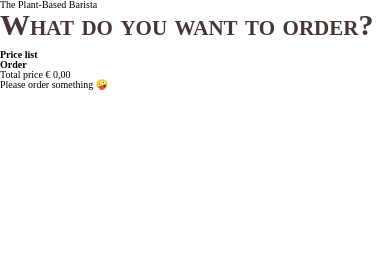
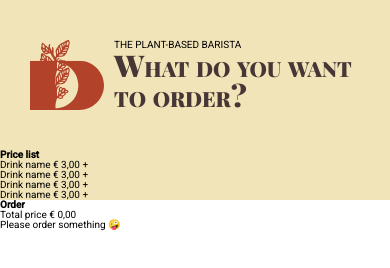
Before and after one commit to johanneshermans/barista_oef, a website built with webpack: page src/index.html in a window 390 px wide. Built offline with nearby package versions, Linux system fonts and the light colour scheme; some packages are replaced by stand-ins of ours.

Commit message:
header gestyld mobile

```diff
--- a/src/css/header.css
+++ b/src/css/header.css
@@ -1,7 +1,17 @@
+header {
+  background-color: var(--backgroundColor);
+  padding: 3em;
+}
+
 h1 {
   font-size: 3rem;
   margin-bottom: 1rem;
+  font-family: 'Playfair Display', serif;
   color: var(--textColor);
   font-variant-caps: small-caps;
   position: relative;
 }
+
+.h2-like {
+  text-transform: uppercase;
+}
--- /dev/null
+++ b/src/css/prices.css
@@ -0,0 +1,3 @@
+.prices {
+  background-color: var(--backgroundColor);
+}
--- a/src/css/vars.css
+++ b/src/css/vars.css
@@ -1,5 +1,5 @@
 :root {
-  --backgroundColor: #eaeae9;
+  --backgroundColor: #f1e4b8;
   --textColor: #463636;
   --anotherColor: #bada55;
   --margin: 2rem;
--- a/src/index.html
+++ b/src/index.html
@@ -5,12 +5,14 @@
   <meta charset="UTF-8">
   <meta name="viewport" content="width=device-width, initial-scale=1.0">
   <link href="https://fonts.googleapis.com/css?family=Roboto:400,500&display=swap" rel="stylesheet">
+  <link href="https://fonts.googleapis.com/css2?family=Playfair+Display:wght@900&display=swap" rel="stylesheet">
   <title>The Plant-Based Barista</title>
 </head>
 
 <body>
   <main class="layout">
-    <header class="header highlight spaced">
+    <header class="header highlight spaced flex">
+      <img src="./assets/img/mini-logo.svg" class="logo" alt="logo">
       <div class="header__titles">
         <a class="h2-like">
           The Plant-Based Barista
@@ -21,8 +23,7 @@
     <section class="prices highlight spaced">
       <h2 class="visually-hidden">Price list</h2>
       <ul class="prices__list">
-        <!--
-          TEMPLATE
+
         <li class="price">
           <a class="price__button">
             <span class="price__button__wrapper">
@@ -32,7 +33,37 @@
             <span class="price__button__plus">+</span>
           </a>
         </li>
-        -->
+
+        <li class="price">
+          <a class="price__button">
+            <span class="price__button__wrapper">
+              <span class="price__button__name">Drink name</span>
+              <span class="price__button__amount">&euro; 3,00</span>
+            </span>
+            <span class="price__button__plus">+</span>
+          </a>
+        </li>
+
+        <li class="price">
+          <a class="price__button">
+            <span class="price__button__wrapper">
+              <span class="price__button__name">Drink name</span>
+              <span class="price__button__amount">&euro; 3,00</span>
+            </span>
+            <span class="price__button__plus">+</span>
+          </a>
+        </li>
+
+        <li class="price">
+          <a class="price__button">
+            <span class="price__button__wrapper">
+              <span class="price__button__name">Drink name</span>
+              <span class="price__button__amount">&euro; 3,00</span>
+            </span>
+            <span class="price__button__plus">+</span>
+          </a>
+        </li>
+
       </ul>
     </section>
     <section class="content spaced">
--- a/src/style.css
+++ b/src/style.css
@@ -1,10 +1,12 @@
 @import './css/normalize.css';
 @import './css/vars.css';
 @import './css/header.css';
+@import './css/prices.css';
 
 html {
   box-sizing: border-box;
   font-size: 62.5%;
+  font-family: 'Roboto', sans-serif;
 }
 
 /*stylelint-disable*/
@@ -14,3 +16,12 @@ html {
   box-sizing: inherit;
 }
 /*stylelint-enable*/
+
+.header__titles {
+  padding-top: 1em;
+}
+
+.flex {
+  display: flex;
+  gap: 1em;
+}
```
Also changed, not shown: src/assets/img/add.svg (added), src/assets/img/balloon.png (deleted), src/assets/img/home.svg (added), src/assets/img/info.svg (added), src/assets/img/logo.svg (added), src/assets/img/mini-logo.svg (added), src/assets/img/nadar.jpg (deleted), src/assets/img/nadar.svg (deleted), src/assets/img/nadar50.jpg (deleted), src/assets/img/nadar75.jpg (deleted), src/assets/img/settings.svg (added), src/assets/img/sun.svg (deleted). Lines whose indentation alone changed are shown as unchanged.
